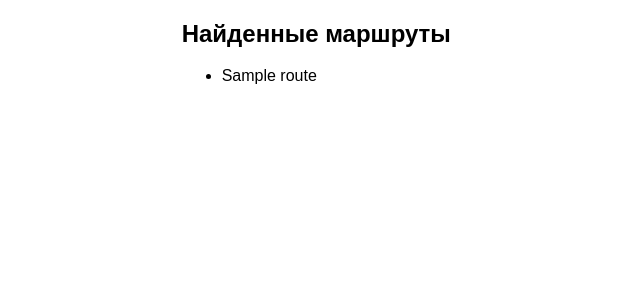
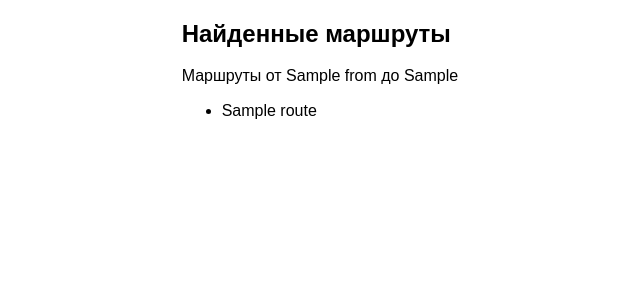
Before and after one commit to teamdevm/team-project-buses, a Python web app: template web/templates/show_found_routes.html in a window 1280 px wide. Shown: the top 300 px of the page, without its empty margins (245-885 px from the left). Run offline with Jinja, Linux system fonts and the light colour scheme; the template is opened without the code that fills it: most values are stand-ins (such as "Sample title", 1, 10 or a date in 2020).

Commit message:
add stops to the found routes

```diff
--- a/web/templates/show_found_routes.html
+++ b/web/templates/show_found_routes.html
@@ -10,6 +10,7 @@
 			<div class="pure-u-1-3"></div>
 			<div class="pure-u-1-3">
 				<h2>Найденные маршруты</h2>
+				<p>Маршруты от {{from}} до {{to}}</p>
 				<ul>
 					{% for route in routes %}
 					<li>{{route}}</li>
```
